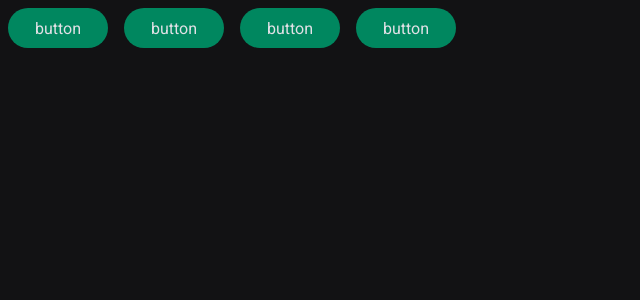
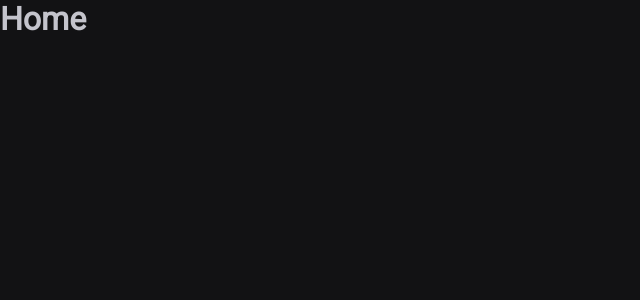
Before and after one commit to vivianequeiroz/react-timer, a React (Vite) app: page / in a window 1280 px wide. Shown: the top 300 px of the page, without its empty margins (0-640 px from the left). Built offline with nearby package versions, Linux system fonts and the light colour scheme.

Commit message:
feat: add app routing to home and history pages

```diff
--- a/src/App.tsx
+++ b/src/App.tsx
@@ -1,16 +1,16 @@
+import { BrowserRouter } from 'react-router-dom'
 import { ThemeProvider } from 'styled-components'
-import { Button } from './components/Button'
 import { GlobalStyle } from './global'
+import { Router } from './routes/Router'
 import { defaultTheme } from './styles/themes/default'
 
 export function App() {
   return (
     <ThemeProvider theme={defaultTheme}>
-      <GlobalStyle></GlobalStyle>
-      <Button variant="primary"></Button>
-      <Button variant="secondary"></Button>
-      <Button variant="success"></Button>
-      <Button variant="danger"></Button>
+      <BrowserRouter>
+        <Router />
+      </BrowserRouter>
+      <GlobalStyle />
     </ThemeProvider>
   )
 }
--- a/src/components/Button.styles.ts
+++ /dev/null
@@ -1,30 +0,0 @@
-import styled, { css } from 'styled-components'
-
-export type ButtonVariant = 'primary' | 'secondary' | 'danger' | 'success'
-
-interface ButtonContainerProps {
-  variant: ButtonVariant
-}
-
-const buttonVariants = {
-  primary: 'purple',
-  secondary: 'orange',
-  danger: 'red',
-  success: 'green',
-}
-
-export const ButtonContainer = styled.button<ButtonContainerProps>`
-  width: 6.25rem;
-  height: 2.5rem;
-  border-radius: 74px;
-  border: 0;
-  margin: 0.5rem;
-
-  background-color: ${(props) => props.theme['green-500']};
-  color: ${(props) => props.theme['gray-100']};
-  /*${(props) => {
-    return css`
-      background-color: ${buttonVariants[props.variant]};
-    `
-  }}*/
-`
--- a/src/components/Button.tsx
+++ /dev/null
@@ -1,13 +0,0 @@
-import { ButtonContainer, ButtonVariant } from './Button.styles'
-
-interface ButtonProps {
-  variant?: ButtonVariant
-}
-
-export function Button({ variant = 'primary' }: ButtonProps) {
-  return (
-    <>
-      <ButtonContainer variant={variant}>button</ButtonContainer>
-    </>
-  )
-}
--- /dev/null
+++ b/src/pages/History.tsx
@@ -0,0 +1,3 @@
+export function History() {
+  return <h1>History</h1>
+}
--- /dev/null
+++ b/src/pages/Home.tsx
@@ -0,0 +1,3 @@
+export function Home() {
+  return <h1>Home</h1>;
+}
--- /dev/null
+++ b/src/routes/Router.tsx
@@ -0,0 +1,12 @@
+import { Routes, Route } from 'react-router-dom'
+import { History } from '../pages/History'
+import { Home } from '../pages/Home'
+
+export function Router() {
+  return (
+    <Routes>
+      <Route path="/" element={<Home />} />
+      <Route path="/history" element={<History />} />
+    </Routes>
+  )
+}
```
